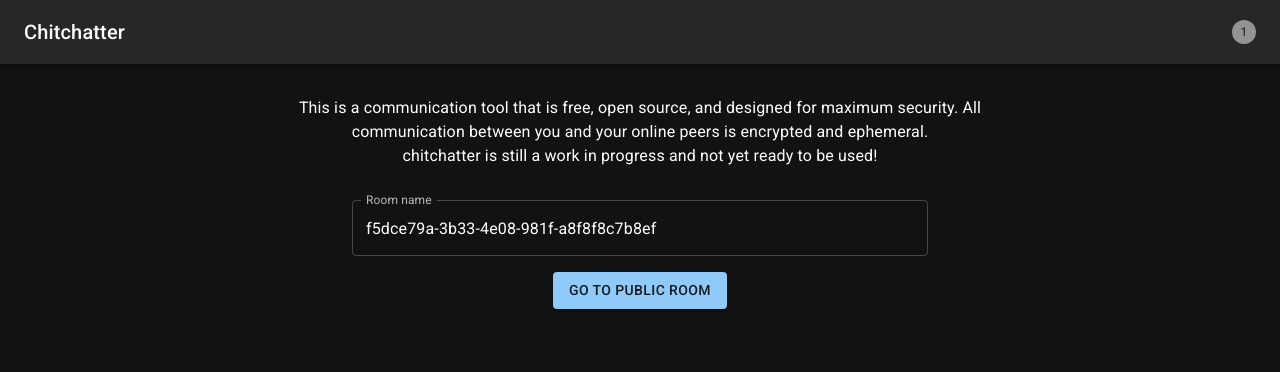
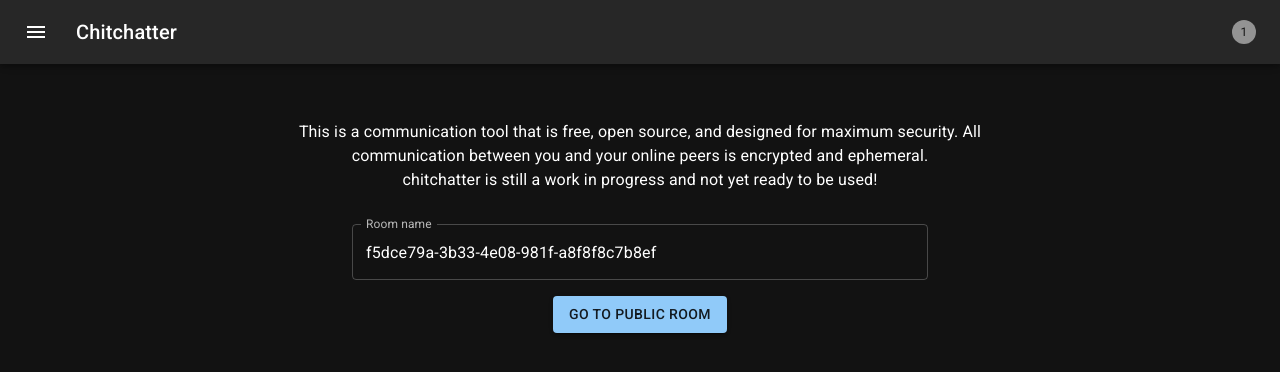
Before and after one commit to jscoott/chitchatter, a React (Create React App) app: page / in a window 1280 px wide. Shown: the top 372 px of the page. Built offline with nearby package versions, Linux system fonts and the light colour scheme.

Commit message:
feat: add app drawer with home button

```diff
--- a/src/components/Room/Room.tsx
+++ b/src/components/Room/Room.tsx
@@ -151,8 +151,6 @@
       className="Room"
       sx={{
         height: '100%',
-        padding: 2,
-        paddingTop: 0,
         display: 'flex',
         flexDirection: 'column',
       }}
--- a/src/components/Shell/Shell.tsx
+++ b/src/components/Shell/Shell.tsx
@@ -7,19 +7,36 @@
   useState,
   SyntheticEvent,
 } from 'react'
-import AppBar from '@mui/material/AppBar'
+import { Link } from 'react-router-dom'
+import CssBaseline from '@mui/material/CssBaseline'
+import { styled, useTheme } from '@mui/material/styles'
+import MuiAppBar, { AppBarProps as MuiAppBarProps } from '@mui/material/AppBar'
+import Drawer from '@mui/material/Drawer'
 import Toolbar from '@mui/material/Toolbar'
 import Box from '@mui/material/Box'
+import List from '@mui/material/List'
 import Typography from '@mui/material/Typography'
+import Divider from '@mui/material/Divider'
 import StepIcon from '@mui/material/StepIcon'
 import Tooltip from '@mui/material/Tooltip'
 import Snackbar from '@mui/material/Snackbar'
 import MuiAlert, { AlertProps, AlertColor } from '@mui/material/Alert'
+import IconButton from '@mui/material/IconButton'
+import MenuIcon from '@mui/icons-material/Menu'
+import ChevronLeftIcon from '@mui/icons-material/ChevronLeft'
+import ChevronRightIcon from '@mui/icons-material/ChevronRight'
+import ListItem from '@mui/material/ListItem'
+import ListItemButton from '@mui/material/ListItemButton'
+import ListItemIcon from '@mui/material/ListItemIcon'
+import ListItemText from '@mui/material/ListItemText'
+import Home from '@mui/icons-material/Home'
 
 import { ShellContext } from 'ShellContext'
 import { AlertOptions } from 'models/shell'
 
 interface ShellProps extends PropsWithChildren {}
+
+const drawerWidth = 240
 
 const Alert = forwardRef<HTMLDivElement, AlertProps>(function Alert(
   props,
@@ -28,8 +45,59 @@
   return <MuiAlert elevation={6} ref={ref} variant="filled" {...props} />
 })
 
+const Main = styled('main', { shouldForwardProp: prop => prop !== 'open' })<{
+  open?: boolean
+}>(({ theme, open }) => ({
+  flexGrow: 1,
+  padding: theme.spacing(3),
+  transition: theme.transitions.create('margin', {
+    easing: theme.transitions.easing.sharp,
+    duration: theme.transitions.duration.leavingScreen,
+  }),
+  marginLeft: `-${drawerWidth}px`,
+  ...(open && {
+    transition: theme.transitions.create('margin', {
+      easing: theme.transitions.easing.easeOut,
+      duration: theme.transitions.duration.enteringScreen,
+    }),
+    marginLeft: 0,
+  }),
+}))
+
+interface AppBarProps extends MuiAppBarProps {
+  open?: boolean
+}
+
+const AppBar = styled(MuiAppBar, {
+  shouldForwardProp: prop => prop !== 'open',
+})<AppBarProps>(({ theme, open }) => ({
+  transition: theme.transitions.create(['margin', 'width'], {
+    easing: theme.transitions.easing.sharp,
+    duration: theme.transitions.duration.leavingScreen,
+  }),
+  ...(open && {
+    width: `calc(100% - ${drawerWidth}px)`,
+    marginLeft: `${drawerWidth}px`,
+    transition: theme.transitions.create(['margin', 'width'], {
+      easing: theme.transitions.easing.easeOut,
+      duration: theme.transitions.duration.enteringScreen,
+    }),
+  }),
+}))
+
+const DrawerHeader = styled('div')(({ theme }) => ({
+  display: 'flex',
+  alignItems: 'center',
+  padding: theme.spacing(0, 1),
+  // necessary for content to be below app bar
+  ...theme.mixins.toolbar,
+  justifyContent: 'flex-end',
+}))
+
 export const Shell = ({ children }: ShellProps) => {
+  const theme = useTheme()
   const [isAlertShowing, setIsAlertShowing] = useState(false)
+  const [isDrawerOpen, setIsDrawerOpen] = useState(false)
   const [alertSeverity, setAlertSeverity] = useState<AlertColor>('info')
   const [title, setTitle] = useState('')
   const [alertText, setAlertText] = useState('')
@@ -63,14 +131,22 @@
     document.title = title
   }, [title])
 
+  const handleDrawerOpen = () => {
+    setIsDrawerOpen(true)
+  }
+
+  const handleDrawerClose = () => {
+    setIsDrawerOpen(false)
+  }
+
   return (
     <ShellContext.Provider value={shellContextValue}>
+      <CssBaseline />
       <Box
         className="Chitchatter"
         sx={{
           height: '100vh',
           display: 'flex',
-          flexDirection: 'column',
           paddingTop: 8,
         }}
       >
@@ -88,7 +164,7 @@
             {alertText}
           </Alert>
         </Snackbar>
-        <AppBar position="fixed">
+        <AppBar position="fixed" open={isDrawerOpen}>
           <Toolbar
             variant="regular"
             sx={{
@@ -97,13 +173,62 @@
               justifyContent: 'space-between',
             }}
           >
-            <Typography variant="h6">{title}</Typography>
+            <IconButton
+              size="large"
+              edge="start"
+              color="inherit"
+              aria-label="menu"
+              sx={{ mr: 2, ...(isDrawerOpen && { display: 'none' }) }}
+              onClick={handleDrawerOpen}
+            >
+              <MenuIcon />
+            </IconButton>
+            <Typography variant="h6" noWrap component="div">
+              {title}
+            </Typography>
             <Tooltip title="Number of peers in the room">
               <StepIcon icon={numberOfPeers} sx={{ marginLeft: 'auto' }} />
             </Tooltip>
           </Toolbar>
         </AppBar>
-        {children}
+        <Drawer
+          sx={{
+            width: drawerWidth,
+            flexShrink: 0,
+            '& .MuiDrawer-paper': {
+              width: drawerWidth,
+              boxSizing: 'border-box',
+            },
+          }}
+          variant="persistent"
+          anchor="left"
+          open={isDrawerOpen}
+        >
+          <DrawerHeader>
+            <IconButton onClick={handleDrawerClose}>
+              {theme.direction === 'ltr' ? (
+                <ChevronLeftIcon />
+              ) : (
+                <ChevronRightIcon />
+              )}
+            </IconButton>
+          </DrawerHeader>
+          <Divider />
+          <List>
+            <Link to="/">
+              <ListItem disablePadding>
+                <ListItemButton>
+                  <ListItemIcon>
+                    <Home />
+                  </ListItemIcon>
+                  <ListItemText primary="Home" />
+                </ListItemButton>
+              </ListItem>
+            </Link>
+          </List>
+          <Divider />
+        </Drawer>
+        <Main open={isDrawerOpen}>{children}</Main>
       </Box>
     </ShellContext.Provider>
   )
```
